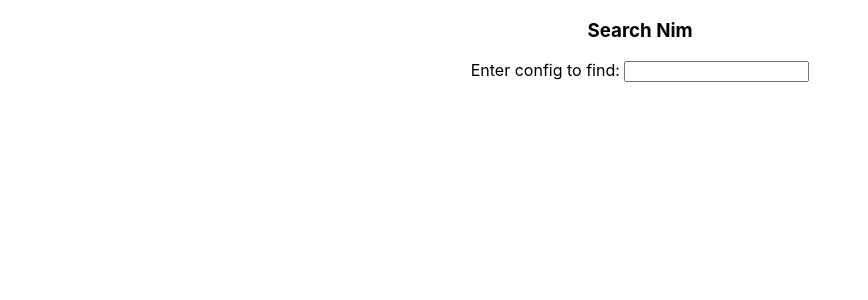
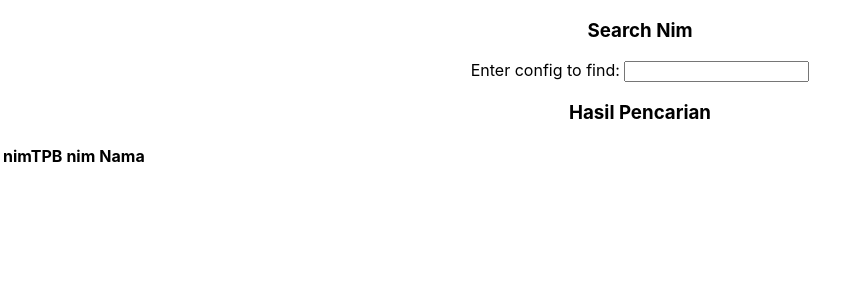
Before and after one commit to TheOne28/irk_nim_finder, a React (Create React App) app: page / in a window 1280 px wide. Shown: the top 300 px of the page, without its empty margins (0-868 px from the left). Built offline with nearby package versions, Linux system fonts and the light colour scheme.

Commit message:
Display finder result

```diff
--- a/src/Finder/finder.js
+++ b/src/Finder/finder.js
@@ -24,19 +24,21 @@
         }
     });
     const all = []
-    if(onlyNumber.length() !== 0){
+    if(onlyNumber.length !== 0){
         const nimSuccess = findByNim(onlyNumber)
 
         nimSuccess.forEach(data =>{
-            all.append(nimSuccess)
+            all.push(data)
         })
     }
 
-    if(onlyString.length() !== 0){
+    if(onlyString.length !== 0){
         const nameSuccess = findByName(onlyString)
 
         nameSuccess.forEach(data =>{
-            if(all.findIndex(data) !== -1){
+            if(all.findIndex(each =>{
+                return each[0] === data[0] && each[1] === data[1] && each[2] === data[2]
+            }) === -1){
                 all.push(data)
             }
         })
--- a/src/Finder/finderComponent.js
+++ b/src/Finder/finderComponent.js
@@ -13,21 +13,27 @@
 };
 
 export function SearchBar(props){
-    const [hasil, setHasil] = useState();
+    const [hasil, setHasil] = useState([])
+    const [input, setInput] = useState("")
 
     function onSubmit(e){
         e.preventDefault();
+        console.log(e.target)
 
-        // console.log(e);
+        const splitted = input.split(" ")
+        const matchData = findAll(splitted)
+
+        setHasil(matchData)
     };
 
     function onChangeInput(e){
-        const splitted = e.target.value.split(" ")
+        setInput(e.target.value)
+    }
 
-        const matchData = findAll(splitted)
-
-        setHasil(matchData)
-
+    function hasilPrediksiList(){
+        return hasil.map(prediksi => {
+            return <HasilPrediksi nimTPB={prediksi[1]} nim={prediksi[2]} nama={prediksi[0]}/>
+        })
     }
 
     return(
@@ -37,7 +43,21 @@
                 <label>Enter config to find: </label>
                 <input type="text" onChange={onChangeInput}></input>
             </form>
-
+            <div>
+                <h3>Hasil Pencarian</h3>
+                <table>
+                    <thead>
+                        <tr>
+                            <th>nimTPB</th>
+                            <th>nim</th>
+                            <th>Nama</th>
+                        </tr>
+                    </thead>
+                    <tbody>
+                        {hasilPrediksiList()}
+                    </tbody>
+                </table>
+            </div>
         </div>
     );
 };
```
